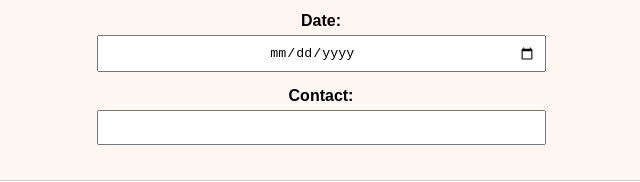
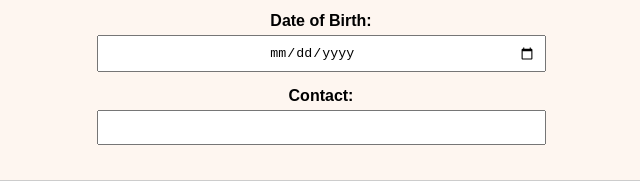
Before and after one commit to SPVNgcobo/lifestyle-survey-app, a plain HTML site: page index.html in a window 1280 px wide. Shown: the part 351-533 px from the top of the page, 319-959 px from the left. Drawn offline with Linux system fonts and the light colour scheme.

Commit message:
Update index.html

```diff
--- a/index.html
+++ b/index.html
@@ -18,7 +18,7 @@
       <div class="form-section">
         <div class="form-group"><label for="fullname">Full Name:</label><input type="text" id="fullname" /></div>
         <div class="form-group"><label for="email">Email:</label><input type="text" id="email" /></div>
-        <div class="form-group"><label for="date">Date:</label><input type="date" id="date" /></div>
+        <div class="form-group"><label for="dateOfBirth">Date of Birth:</label><input type="date" id="dateOfBirth" /></div>
         <div class="form-group"><label for="contact">Contact:</label><input type="number" id="contact" min="5" max="120" /></div>
       </div>
       <div class="form-section">
```
